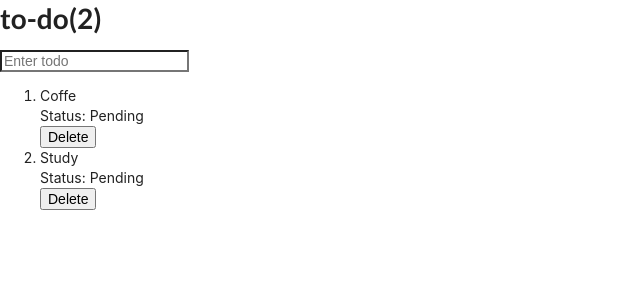
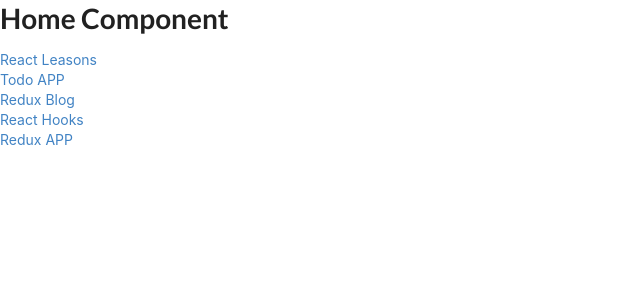
Before and after one commit to Nickx58/react, a React (Create React App) app: page / in a window 1280 px wide. Shown: the top 300 px of the page, without its empty margins (0-640 px from the left). Built offline with nearby package versions, Linux system fonts and the light colour scheme.

Commit message:
React Router Setup

```diff
--- a/package.json
+++ b/package.json
@@ -11,6 +11,7 @@
     "react": "^16.13.1",
     "react-dom": "^16.13.1",
     "react-redux": "^7.2.0",
+    "react-router-dom": "^5.2.0",
     "react-scripts": "3.4.1",
     "redux": "^4.0.5",
     "redux-thunk": "^2.3.0"
--- /dev/null
+++ b/src/Home.js
@@ -0,0 +1,21 @@
+import React from "react";
+import { Link } from "react-router-dom";
+
+function Home() {
+  return (
+    <div>
+      <h1>Home Component</h1>
+      <Link to="/react-prep">React Leasons</Link>
+      <br />
+      <Link to="/todos">Todo APP</Link>
+      <br />
+      <Link to="/redux-blog">Redux Blog</Link>
+      <br />
+      <Link to="/hooks">React Hooks</Link>
+      <br />
+      <Link to="/redux">Redux APP</Link>
+    </div>
+  );
+}
+
+export default Home;
--- /dev/null
+++ b/src/RouteHome.js
@@ -0,0 +1,27 @@
+import React from "react";
+import { BrowserRouter, Route } from "react-router-dom";
+import App from "./App";
+import Home from "./Home";
+import Todo from "./components/Todo";
+import ReduxBlog from "./reduxBlog/App";
+import AppHooks from "./AppHooks";
+import SongRedux from "./reduxComponents/app";
+
+function RouteHome() {
+  return (
+    <>
+      <BrowserRouter>
+        <>
+          <Route path="/" exact component={Home} />
+          <Route path="/react-prep" component={App} />
+          <Route path="/todos" component={Todo} />
+          <Route path="/redux-blog" component={ReduxBlog} />
+          <Route path="/hooks" component={AppHooks} />
+          <Route path="/redux" component={SongRedux} />
+        </>
+      </BrowserRouter>
+    </>
+  );
+}
+
+export default RouteHome;
--- a/src/index.js
+++ b/src/index.js
@@ -7,11 +7,8 @@ import thunk from "redux-thunk";
 import "./index.css";
 // import reducers from "./reducers";
 import reducers from "./reduxBlog/reducers";
-// import App from "./App";
-import Todo from "./components/Todo";
-// import AppHooks from "./AppHooks";
 // import App from "./reduxComponents/app";
-import App from "./reduxBlog/App";
+import RouteHome from "./RouteHome";
 
 import * as serviceWorker from "./serviceWorker";
 
@@ -20,7 +17,7 @@ const store = createStore(reducers, applyMiddleware(thunk));
 ReactDOM.render(
   <React.StrictMode>
     <Provider store={store}>
-      <Todo />
+      <RouteHome />
     </Provider>
   </React.StrictMode>,
   document.getElementById("root")
```
Also changed, not shown: 1 other file (tests, documents, lock files or other folders).
